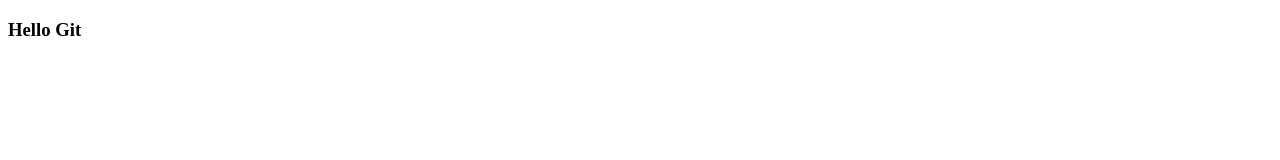
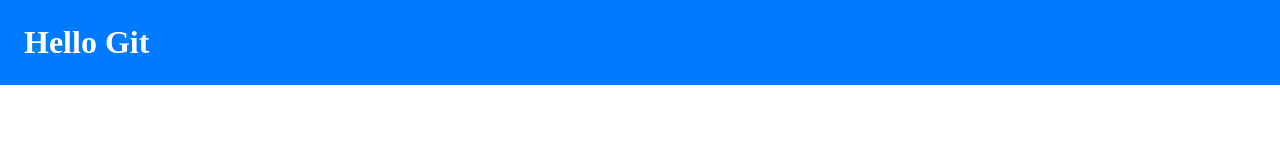
Before and after one commit to iamrk-js/demoLayout, a plain HTML site: page index.html in a window 1280 px wide. Drawn offline with Linux system fonts and the light colour scheme.

Commit message:
strated working on css part

```diff
--- /dev/null
+++ b/assets/css/style.css
@@ -0,0 +1,10 @@
+*{
+    padding: 0;
+    margin: 0;
+    box-sizing: border-box;
+}
+h1{
+    padding: 1.5rem;
+    background-color: #007bff;
+    color: #fff;
+}
--- a/index.html
+++ b/index.html
@@ -5,8 +5,9 @@
     <meta http-equiv="X-UA-Compatible" content="IE=edge">
     <meta name="viewport" content="width=device-width, initial-scale=1.0">
     <title>Document</title>
+    <link rel="stylesheet" href="./assets/css/style.css">
 </head>
 <body>
-    <h3>Hello Git</h3>
+    <h1>Hello Git</h1>
 </body>
 </html>
```
